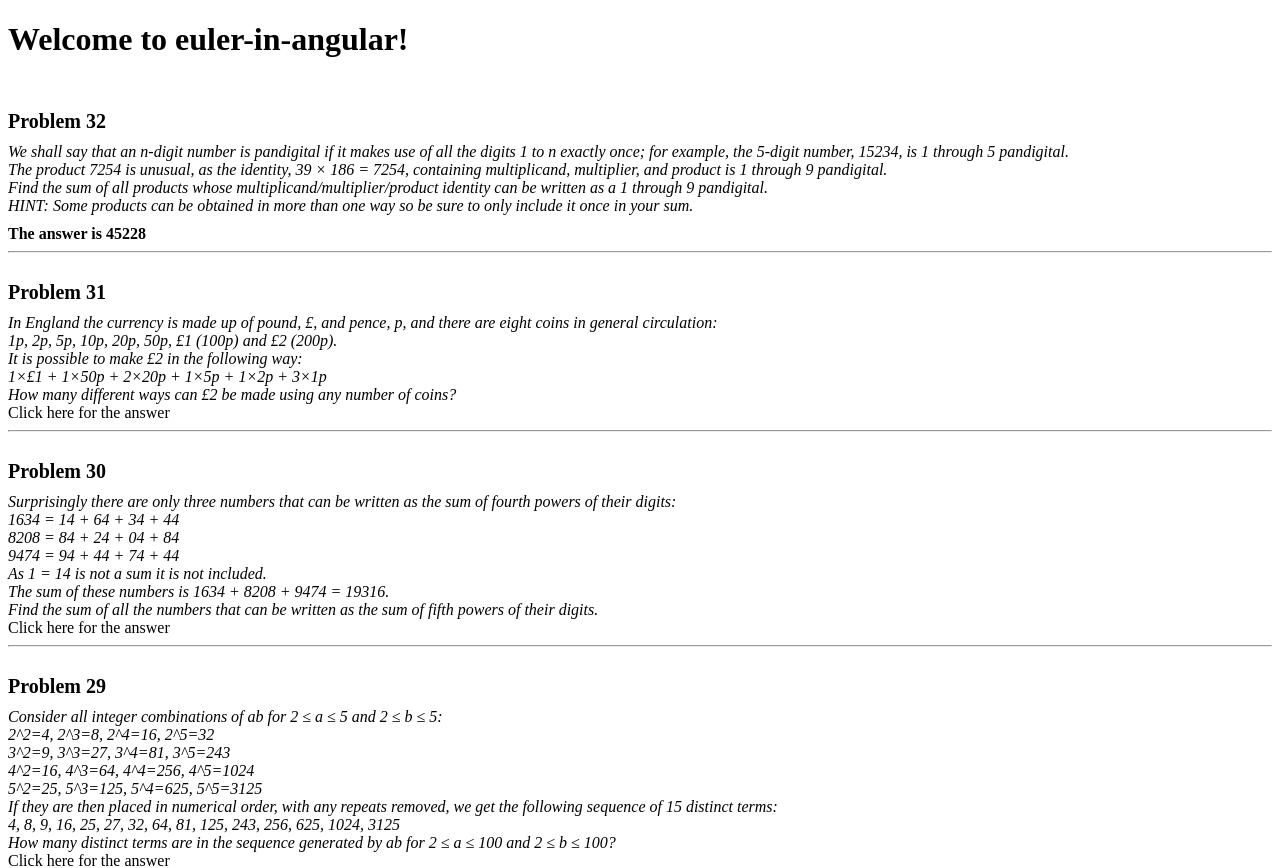
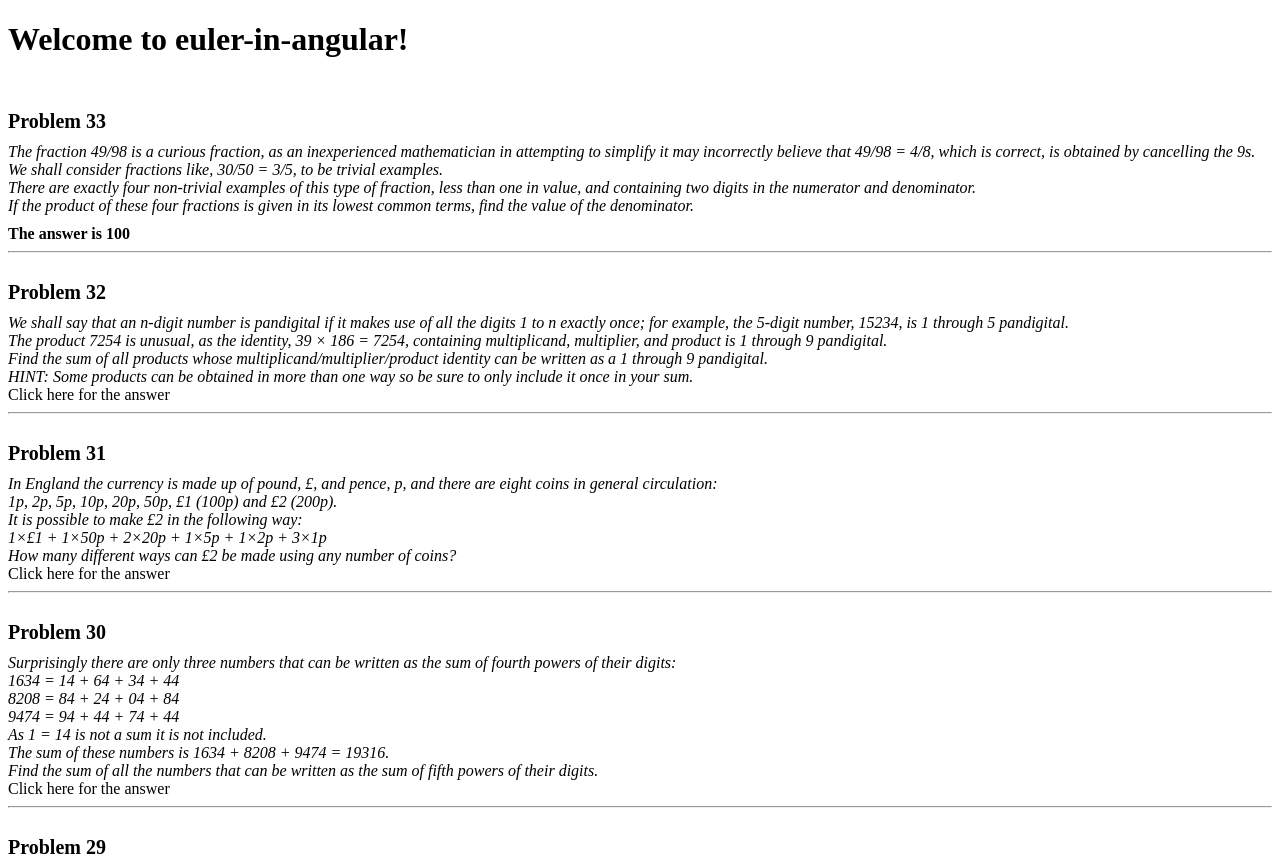
Before and after one commit to edwinvanderven/Euler-in-Angular, an Angular app: page / in a window 1280 px wide. Shown: the top 868 px of the page. Built offline with nearby package versions, Linux system fonts and the light colour scheme.

Commit message:
Added thirty-third problem and solution

```diff
--- a/src/app/app.component.model.ts
+++ b/src/app/app.component.model.ts
@@ -3,6 +3,7 @@ import { EleventhProblem, TwelfthProblem, ThirteenthProblem, FourteenthProblem,
 import { TwentyFirstProblem, TwentySecondProblem, TwentyThirdProblem, TwentyFourthProblem, TwentyFifthProblem, TwentySixthProblem, TwentySeventhProblem, TwentyEighthProblem, TwentyNinthProblem, ThirtiethProblem } from './problems/twenty-first-to-thirty/index';
 import { ThirtyFirstProblem } from './problems/thirty-one-to-forty/thirty-first-problem';
 import { ThirtySecondProblem } from './problems/thirty-one-to-forty/thirty-second-problem';
+import { ThirtyThirdProblem } from './problems/thirty-one-to-forty/thirty-third-problem';
 
 export interface IProblem {
   title: string;
@@ -11,7 +12,7 @@ export interface IProblem {
 }
 
 export const PROBLEMS: IProblem[] = [
-  new ThirtySecondProblem(), new ThirtyFirstProblem(),
+  new ThirtyThirdProblem(), new ThirtySecondProblem(), new ThirtyFirstProblem(),
   new ThirtiethProblem(), new TwentyNinthProblem(), new TwentyEighthProblem(), new TwentySeventhProblem(), new TwentySixthProblem(),
   new TwentyFifthProblem(), new TwentyFourthProblem(), new TwentyThirdProblem(), new TwentySecondProblem(), new TwentyFirstProblem(),
   new TwentiethProblem(), new NineteenthProblem(), new EighteenthProblem(), new SeventeenthProblem(), new SixteenthProblem(),
--- /dev/null
+++ b/src/app/problems/thirty-one-to-forty/thirty-third-problem.ts
@@ -0,0 +1,24 @@
+import { IProblem } from '../../app.component.model';
+
+export class ThirtyThirdProblem implements IProblem {
+  public title = 'Problem 33';
+  public description = 'The fraction 49/98 is a curious fraction, as an inexperienced mathematician in attempting to simplify it may incorrectly believe that 49/98 = 4/8, which is correct, is obtained by cancelling the 9s.' +
+                        '\nWe shall consider fractions like, 30/50 = 3/5, to be trivial examples.' +
+                        '\nThere are exactly four non-trivial examples of this type of fraction, less than one in value, and containing two digits in the numerator and denominator.' +
+                        '\nIf the product of these four fractions is given in its lowest common terms, find the value of the denominator.';
+
+  getAnswer(): string {
+    let result = 1;
+    for (let i = 1; i < 10; i++) {
+      for (let j = 1; j < i; j++) {
+        const a = 9 * j * i;
+        const b = 10 * j - i;
+        const quotient = Math.floor(a / b);
+        const remainderExists = Boolean(a % b);
+
+        if (!remainderExists && quotient <= 9) result *= (i / j);
+      }
+    }
+    return result.toString();
+  }
+}
```
Also changed, not shown: 1 other file (tests, documents, lock files or other folders).
